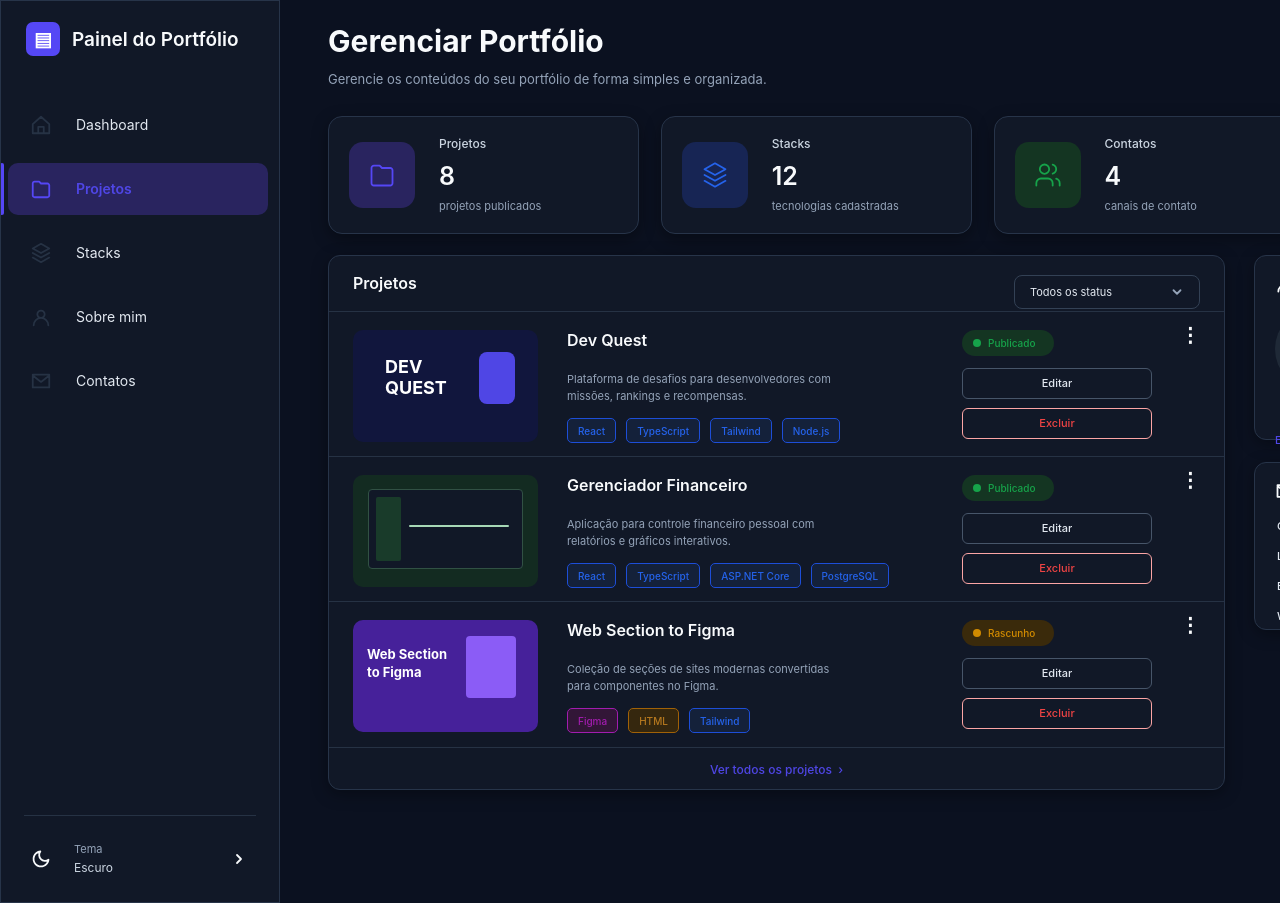
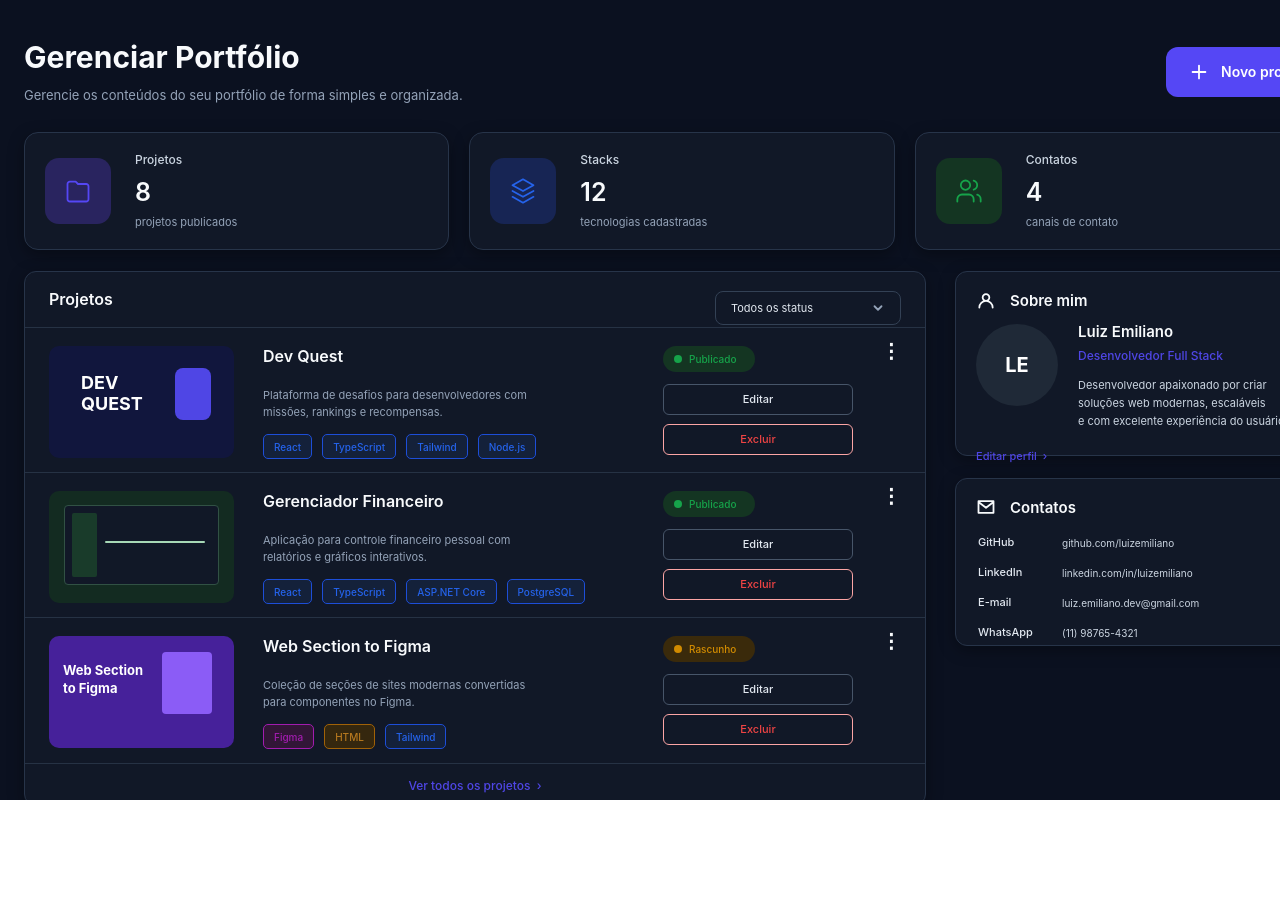
Before and after one commit to Fellypr/Portfolio, a Next.js app: page /174464Fe in a window 1280 px wide. After the commit the page ends 800 px from the top, so only its background shows below. Built offline with nearby package versions, Linux system fonts and the light colour scheme.

Commit message:
refactor(dashboard): refatorar layout do dashboard e ajustar componentes de resumo

```diff
--- a/src/features/dashboard/components/dashboard-content.tsx
+++ b/src/features/dashboard/components/dashboard-content.tsx
@@ -7,15 +7,16 @@ import { AboutPanel, ContactsPanel } from "./sidebar-panels";
 
 export function DashboardContent() {
   return (
-    <section className="h-[903px] w-[1407px] overflow-hidden bg-[#0b1120] px-[48px] pt-[26px]">
-      <header className="flex items-start justify-between">
+    <section className="min-h-screen w-full overflow-x-auto overflow-y-hidden bg-[#0b1120] px-6 py-[42px]">
+      <div className="mx-auto w-[1316px]">
+        <header className="flex items-center justify-between">
           <div>
             <h1 className="text-[30px] leading-none font-bold text-[#f8fafc]">Gerenciar Portfólio</h1>
             <p className="mt-[17px] text-[13px] leading-none text-[#94a3b8]">
               Gerencie os conteúdos do seu portfólio de forma simples e organizada.
             </p>
           </div>
-        <button className="mr-[41px] flex h-[50px] w-[174px] items-center rounded-[12px] bg-[#5547f5] pl-[22px]">
+          <button className="flex h-[50px] w-[174px] items-center rounded-[12px] bg-[#5547f5] pl-[22px]">
             <Image src={dashboardAssets.plus} alt="" className="size-[22px]" width={22} height={22} />
             <span className="ml-[11px] text-[14px] leading-none font-semibold text-white">Novo projeto</span>
           </button>
@@ -32,6 +33,7 @@ export function DashboardContent() {
             <ContactsPanel />
           </aside>
         </div>
+      </div>
     </section>
   );
 }
--- a/src/features/dashboard/components/dashboard-summary.tsx
+++ b/src/features/dashboard/components/dashboard-summary.tsx
@@ -4,11 +4,11 @@ import { summaryCards } from "../dashboard-data";
 
 export function DashboardSummary() {
   return (
-    <section className="grid grid-cols-4 gap-[20px]">
+    <section className="grid grid-cols-3 gap-[20px]">
       {summaryCards.map((card) => (
         <article
           key={card.label}
-          className="flex h-[118px] w-[311.25px] items-center rounded-[14px] border border-[#273449] bg-[#111827] shadow-[0_5px_16px_rgba(0,0,0,0.35)]"
+          className="flex h-[118px] w-[100%] items-center rounded-[14px] border border-[#273449] bg-[#111827] shadow-[0_5px_16px_rgba(0,0,0,0.35)]"
         >
           <div
             className="ml-[20px] flex size-[66px] items-center justify-center rounded-[14px]"
--- a/src/features/dashboard/dashboard-data.ts
+++ b/src/features/dashboard/dashboard-data.ts
@@ -45,14 +45,6 @@ export const summaryCards = [
     description: "canais de contato",
     icon: dashboardAssets.contactsCard,
     iconBackground: "#143522",
-  },
-  {
-    label: "Sobre mim",
-    value: "Atualizado",
-    description: "há 3 dias",
-    icon: dashboardAssets.aboutCard,
-    iconBackground: "#3a2a0b",
-    compactValue: true,
   },
 ];
 
--- a/src/features/dashboard/page.tsx
+++ b/src/features/dashboard/page.tsx
@@ -1,11 +1,9 @@
 import { DashboardContent } from "./components/dashboard-content";
-import { DashboardSidebar } from "./components/dashboard-sidebar";
 
 export function DashboardPage() {
   return (
-    <main className="min-h-screen overflow-x-auto bg-[#0b1220] font-['Inter',Arial,Helvetica,sans-serif]">
-      <div className="flex w-[1687px] min-w-[1687px]">
-        <DashboardSidebar />
+    <main className="h-screen overflow-x-hidden overflow-y-auto bg-[#0b1220] font-['Inter',Arial,Helvetica,sans-serif]">
+      <div className="w-full">
         <DashboardContent />
       </div>
     </main>
--- a/tsconfig.json
+++ b/tsconfig.json
@@ -29,6 +29,6 @@
     ".next/types/**/*.ts",
     ".next/dev/types/**/*.ts",
     "**/*.mts"
-  ],
+, "src/features/dashboard/components/dashboard-sidebar.tsx"  ],
   "exclude": ["node_modules"]
 }
```
Lines whose indentation alone changed are shown as unchanged.
